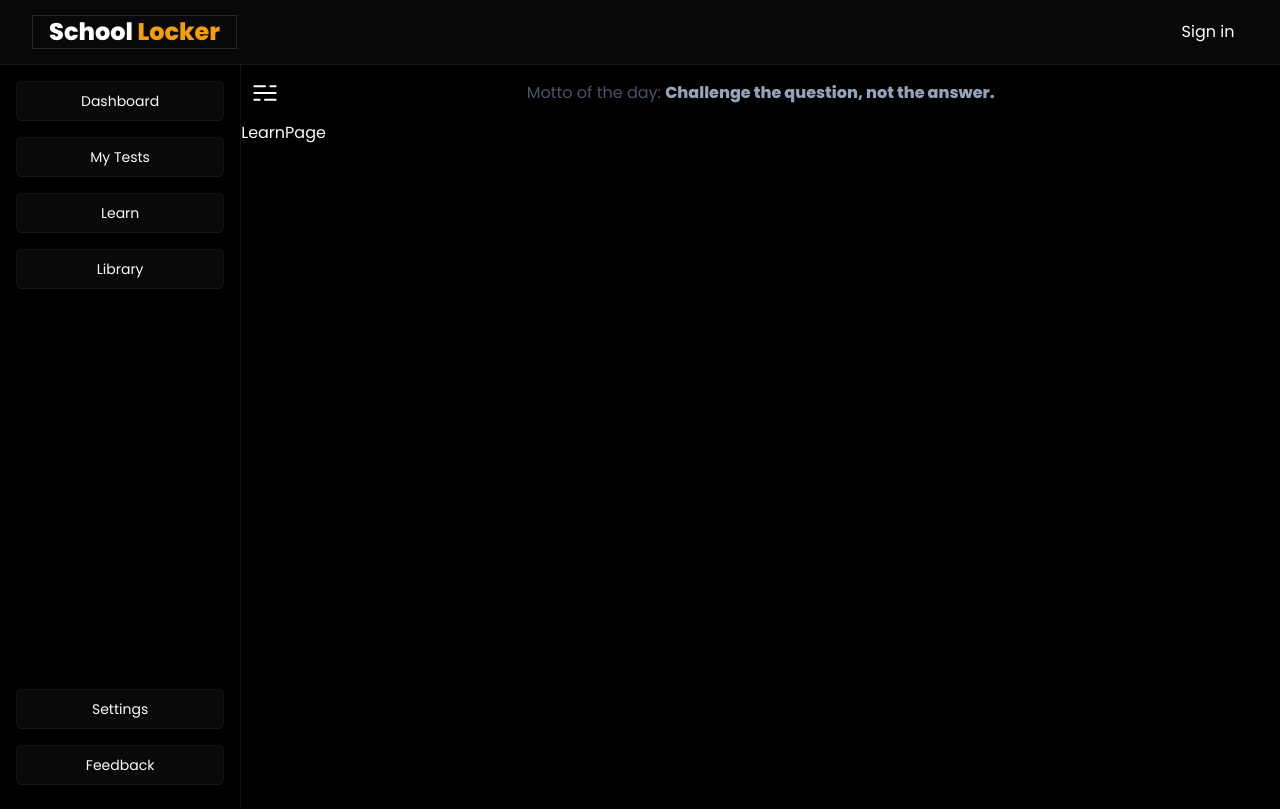
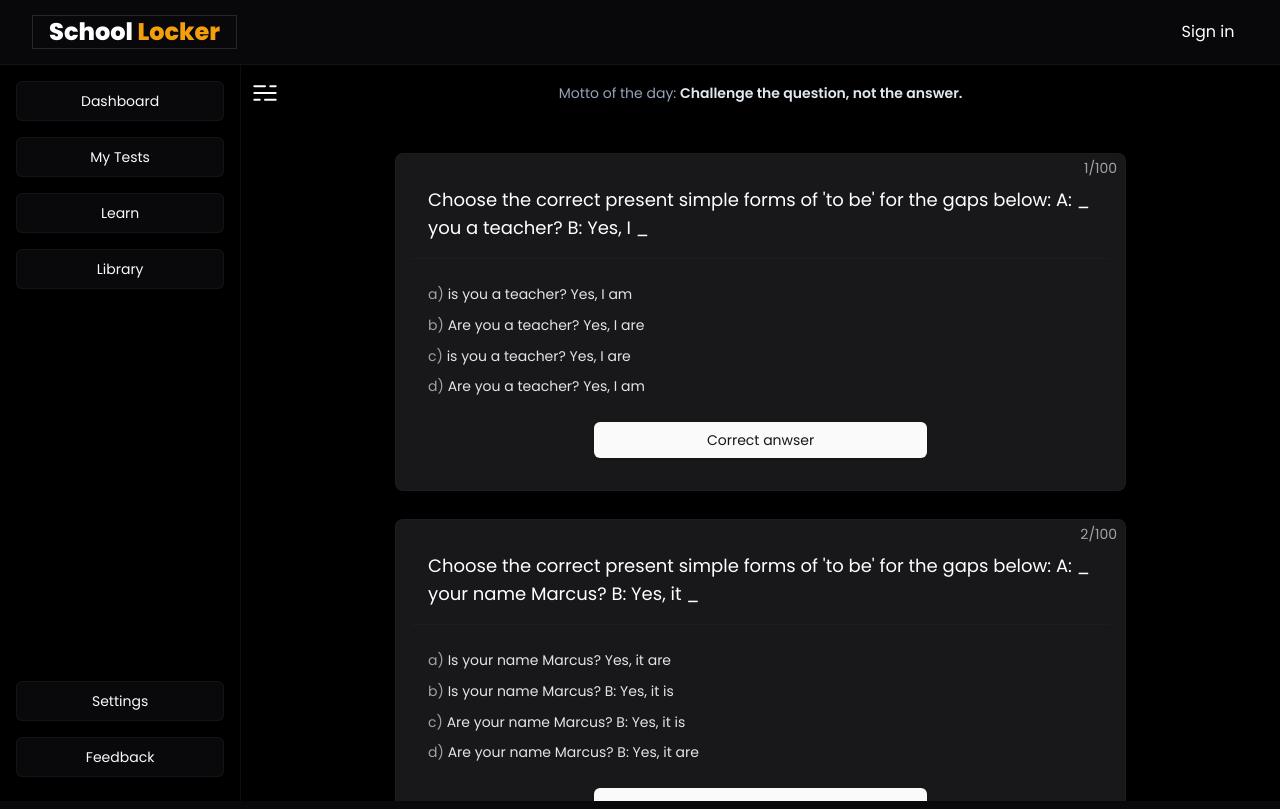
Before and after one commit to wujekbizon/school_locker, a Next.js app: page /dashboard/learn in a window 1280 px wide. Built offline with nearby package versions, Linux system fonts and the light colour scheme; no server answers.

Commit message:
Makes overall css changes, start working on the learn page

```diff
--- a/src/app/_components/DasboardNav.tsx
+++ b/src/app/_components/DasboardNav.tsx
@@ -5,7 +5,7 @@ export default function DasboardNav() {
   const NEW_MOTTO = "Challenge the question, not the answer.";
 
   return (
-    <nav className="relative flex h-14 items-center justify-center px-2">
+    <nav className="sticky top-0 z-10 flex h-14 items-center justify-center bg-black/95 px-2 backdrop-blur supports-[backdrop-filter]:bg-black/80">
       <MenuIcon />
       <DisplayMotto text={NEW_MOTTO} />
     </nav>
--- a/src/app/_components/SidePanel.tsx
+++ b/src/app/_components/SidePanel.tsx
@@ -8,8 +8,8 @@ export default function SidePanel() {
   return (
     <>
       {isSidePanelOpen && (
-        <aside className="hidden h-full flex-col justify-between border-r border-border/40 p-4 md:flex ">
-          <div className="flex flex-col gap-4 ">
+        <aside className="hidden  flex-col justify-between border-r border-border/40 p-4 md:flex ">
+          <div className="flex flex-col gap-4">
             <CustomButton href="/dashboard">Dashboard</CustomButton>
             <CustomButton href="/dashboard/tests">My Tests</CustomButton>
             <CustomButton href="/dashboard/learn">Learn</CustomButton>
--- a/src/app/dashboard/layout.tsx
+++ b/src/app/dashboard/layout.tsx
@@ -9,7 +9,7 @@ export default function DashboardLayout({
   return (
     <main className="flex w-full flex-row bg-black">
       <SidePanel />
-      <div className="w-full overflow-y-scroll">
+      <div className="scrollbar-webkit w-full overflow-y-scroll">
         <DasboardNav />
         {children}
       </div>
--- a/src/app/dashboard/learn/page.tsx
+++ b/src/app/dashboard/learn/page.tsx
@@ -1,3 +1,43 @@
+import { LETTERS } from "@/constants/optionsLetters";
+import { ENGLISH_A1_DATA } from "@/data/englishA1";
+
 export default function LearnPage() {
-  return <div>LearnPage</div>;
+  return (
+    <section className="flex flex-col items-center gap-7 p-2 md:p-8">
+      <div className="flex h-full w-full flex-col items-center gap-7">
+        {ENGLISH_A1_DATA.map((item) => (
+          <form
+            key={item.number}
+            className="relative w-full rounded-lg border border-border/40 bg-zinc-900 px-4 py-8 text-white md:w-3/4"
+          >
+            <p className="absolute right-2 top-1 text-sm text-muted-foreground">
+              {item.number}/{ENGLISH_A1_DATA.length}
+            </p>
+            <h3 className="border-b border-border/40 px-4 pb-4 text-lg">
+              {item.question}
+            </h3>
+            <ul className="flex flex-col gap-2 px-4 pt-6">
+              {item.answers.map(({ option, isCorrect }, index) => (
+                <li
+                  key={option}
+                  className="text-balance text-sm leading-relaxed text-muted-foreground"
+                >
+                  {LETTERS[index]}){" "}
+                  <span className="text-md text-zinc-200"> {option}</span>
+                </li>
+              ))}
+              <div className="flex w-full justify-center self-center pt-4 md:w-1/2">
+                <button
+                  type="submit"
+                  className="inline-flex h-9 w-full items-center justify-center whitespace-nowrap rounded-md bg-primary px-4 py-2 text-sm font-medium text-primary-foreground shadow transition-colors hover:bg-primary/90 focus-visible:outline-none focus-visible:ring-1 focus-visible:ring-ring disabled:pointer-events-none disabled:opacity-50 "
+                >
+                  Correct anwser
+                </button>
+              </div>
+            </ul>
+          </form>
+        ))}
+      </div>
+    </section>
+  );
 }
--- a/src/app/dashboard/page.tsx
+++ b/src/app/dashboard/page.tsx
@@ -9,7 +9,7 @@ export default async function DashboardPage() {
   if (!user) throw new Error("Unauthorized");
 
   return (
-    <section className="flex h-[calc(100%_-_56px)] w-full flex-col px-4 pb-3">
+    <section className="flex h-[calc(100%_-_64px)] w-full flex-col px-4 pb-3">
       <div className="flex h-full w-full flex-row gap-4">
         <div className="flex w-full flex-col items-center justify-evenly ">
           <h1 className="font-semi-bold w-full bg-gradient-to-r from-gray-500 to-gray-700 bg-clip-text py-1  text-center text-2xl text-transparent md:w-3/4 md:text-4xl">
--- a/src/app/layout.tsx
+++ b/src/app/layout.tsx
@@ -30,7 +30,7 @@ export default function RootLayout({
       <html lang="en">
         <body className={`${poppins.className} dark h-screen overflow-hidden`}>
           <TopNav />
-          <main className="relative flex h-[calc(100vh_-_56px)]">
+          <main className="relative flex h-[calc(100vh_-_64px)]">
             {children}
           </main>
         </body>
--- a/src/components/DisplayMotto.tsx
+++ b/src/components/DisplayMotto.tsx
@@ -1,9 +1,9 @@
 export default function DisplayMotto(props: { text: string }) {
   return (
-    <div className="hidden items-center justify-center sm:flex">
-      <h1 className="text-md  text-slate-600">
+    <div className="items-center justify-center">
+      <h1 className="md:text-md text-center text-sm  text-slate-400">
         Motto of the day:{" "}
-        <span className="font-bold text-slate-400">{props.text}</span>
+        <span className="font-semibold text-slate-200">{props.text}</span>
       </h1>
     </div>
   );
--- a/src/components/icons/MenuIcon.tsx
+++ b/src/components/icons/MenuIcon.tsx
@@ -6,7 +6,7 @@ export default function MenuIcon() {
   const toggleSidePanel = useStore((state) => state.toggleSidePanel);
   return (
     <svg
-      className="absolute left-2 h-8 w-8 cursor-pointer"
+      className="absolute left-2 hidden h-8 w-8 cursor-pointer md:block"
       width="28px"
       height="28px"
       viewBox="0 0 24 24"
--- /dev/null
+++ b/src/constants/optionsLetters.ts
@@ -0,0 +1 @@
+export const LETTERS = ["a", "b", "c", "d", "e"]; // it depends on how many options in answers []
--- a/src/data/englishA1.ts
+++ b/src/data/englishA1.ts
@@ -64,10 +64,6 @@ export const ENGLISH_A1_DATA = [
       {
         option: "Where are we? I think this is Oxford street.",
         isCorrect: true,
-      },
-      {
-        option: "Where am we? I think this is Oxford street.",
-        isCorrect: false,
       },
       {
         option: "Where am we? I think this is Oxford street.",
@@ -927,7 +923,6 @@ export const ENGLISH_A1_DATA = [
     answers: [
       { option: "Sit down. You look tired.", isCorrect: true },
       { option: "Sit down. You tired look.", isCorrect: false },
-      { option: "Sit down. You look tired.", isCorrect: false },
     ],
   },
   {
--- a/tailwind.config.ts
+++ b/tailwind.config.ts
@@ -1,13 +1,13 @@
-import type { Config } from "tailwindcss"
+import type { Config } from "tailwindcss";
 
 const config = {
   darkMode: ["class"],
   content: [
-    './pages/**/*.{ts,tsx}',
-    './components/**/*.{ts,tsx}',
-    './app/**/*.{ts,tsx}',
-    './src/**/*.{ts,tsx}',
-	],
+    "./pages/**/*.{ts,tsx}",
+    "./components/**/*.{ts,tsx}",
+    "./app/**/*.{ts,tsx}",
+    "./src/**/*.{ts,tsx}",
+  ],
   prefix: "",
   theme: {
     container: {
@@ -74,7 +74,57 @@ const config = {
       },
     },
   },
-  plugins: [require("tailwindcss-animate")],
-} satisfies Config
+  plugins: [
+    require("tailwindcss-animate"),
+    function ({
+      addUtilities,
+    }: {
+      addUtilities: (
+        newUtilities: {
+          ".scrollbar-thin": {
+            scrollbarWidth: string;
+            scrollbarColor: string;
+          };
+          ".scrollbar-webkit": {
+            "&::-webkit-scrollbar": {
+              width: string;
+            };
+            "&::-webkit-scrollbar-track": {
+              background: string;
+            };
+            "&::-webkit-scrollbar-thumb": {
+              backgroundColor: string;
+              borderRadius: string;
+              border: string;
+            };
+          };
+        },
+        []: string[],
+      ) => void;
+    }) {
+      const newUtilities = {
+        ".scrollbar-thin": {
+          scrollbarWidth: "thin",
+          scrollbarColor: "black white",
+        },
+        ".scrollbar-webkit": {
+          "&::-webkit-scrollbar": {
+            width: "8px",
+          },
+          "&::-webkit-scrollbar-track": {
+            background: "black",
+          },
+          "&::-webkit-scrollbar-thumb": {
+            backgroundColor: "rgb(245 158 11)",
+            borderRadius: "20px",
+            border: "1px solid black",
+          },
+        },
+      };
 
-export default config
+      addUtilities(newUtilities, ["responsive", "hover"]);
+    },
+  ],
+} satisfies Config;
+
+export default config;
```
Also changed, not shown: src/app/dashboard/tests/page.tsx (+12 -14 lines).
